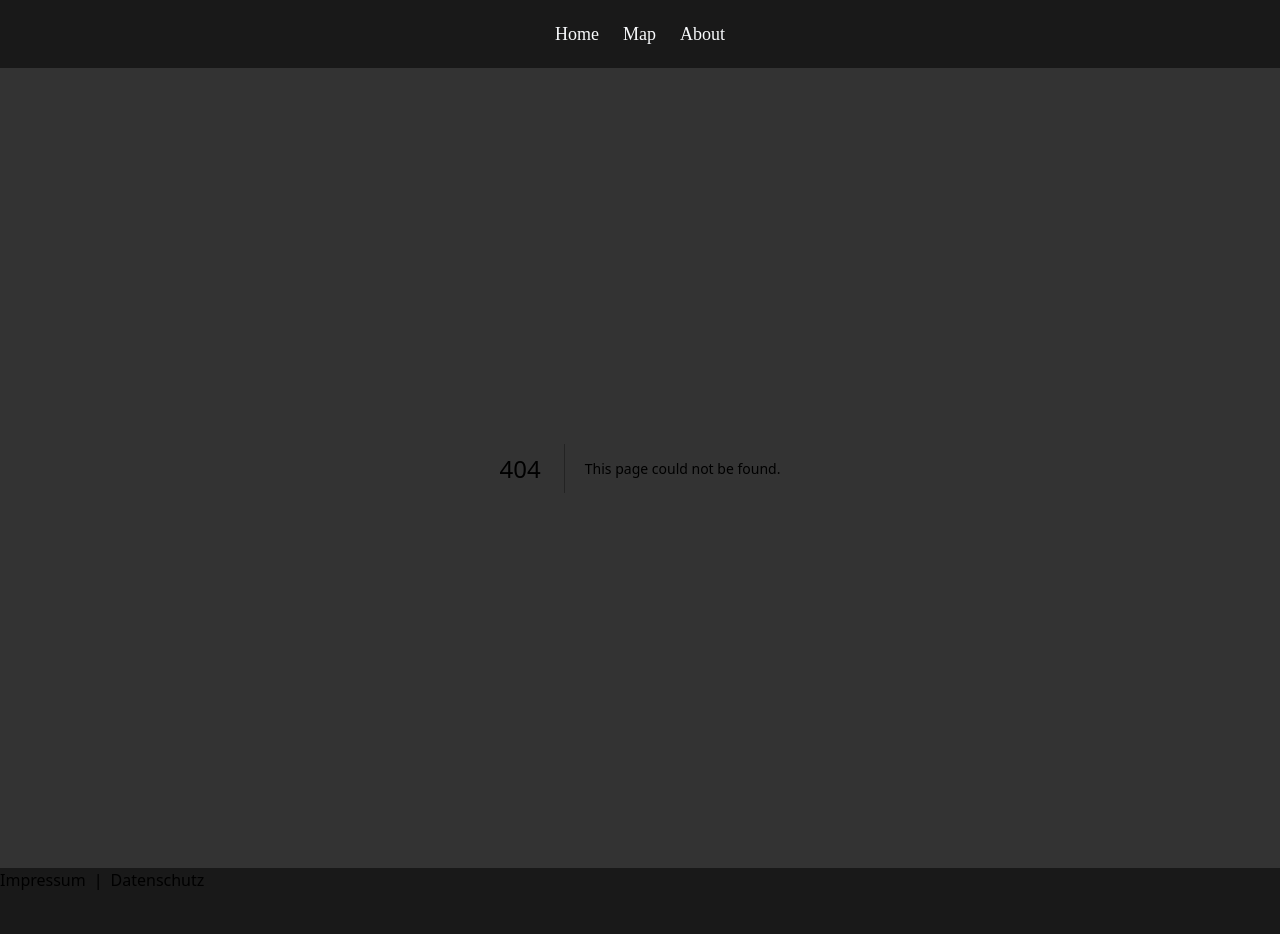
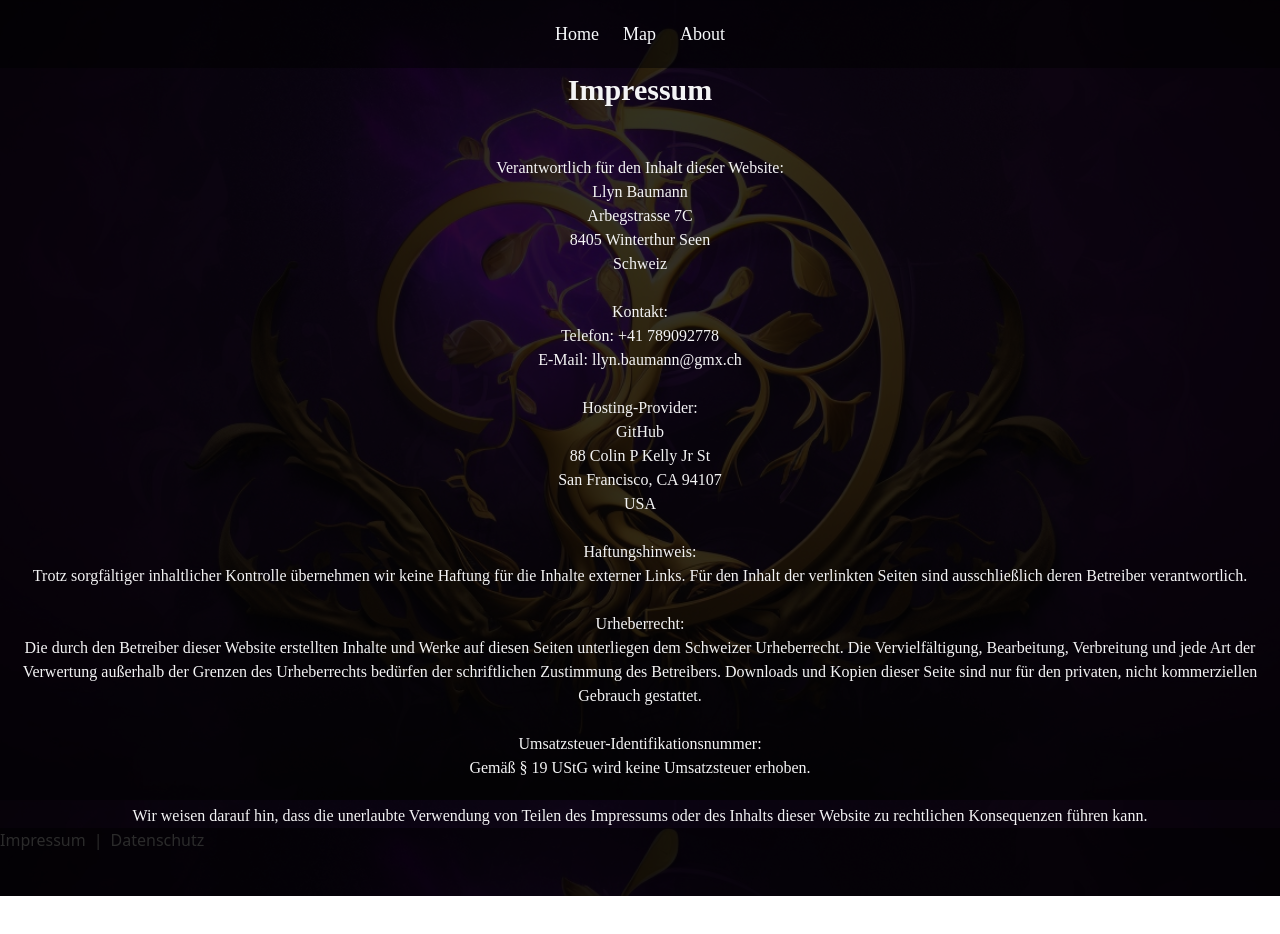
Before and after one commit to LlynBaum/LlynBaum.github.io, a Next.js app in the folder Website/mythical-creatures-zoo/: page /imprint in a window 1280 px wide. Before the commit this address had no page. After the commit the page ends 896 px from the top, so only its background shows below. Built offline with nearby package versions, Linux system fonts and the light colour scheme.

Commit message:
impressum

```diff
--- /dev/null
+++ b/Website/mythical-creatures-zoo/pages/imprint/index.tsx
@@ -0,0 +1,46 @@
+const Imprint = () => {
+    return(
+        <main>
+            <div className="text-center text-zinc-100">
+                <h1 className="text-3xl font-bold pt-1">Impressum</h1>
+                <br />
+                <br />
+
+                <h2>Verantwortlich für den Inhalt dieser Website:</h2>
+                <p>Llyn Baumann</p>
+                <p>Arbegstrasse 7C</p>
+                <p>8405 Winterthur Seen</p>
+                <p>Schweiz</p>
+                <br />
+
+                <h2>Kontakt:</h2>
+                <p>Telefon: +41 789092778</p>
+                <p>E-Mail: llyn.baumann@gmx.ch</p>
+                <br />
+
+                <h2>Hosting-Provider:</h2>
+                <p>GitHub</p>
+                <p>88 Colin P Kelly Jr St</p>
+                <p>San Francisco, CA 94107</p>
+                <p>USA</p>
+                <br />
+
+                <h2>Haftungshinweis:</h2>
+                <p>Trotz sorgfältiger inhaltlicher Kontrolle übernehmen wir keine Haftung für die Inhalte externer Links. Für den Inhalt der verlinkten Seiten sind ausschließlich deren Betreiber verantwortlich.</p>
+                <br />
+
+                <h2>Urheberrecht:</h2>
+                <p>Die durch den Betreiber dieser Website erstellten Inhalte und Werke auf diesen Seiten unterliegen dem Schweizer Urheberrecht. Die Vervielfältigung, Bearbeitung, Verbreitung und jede Art der Verwertung außerhalb der Grenzen des Urheberrechts bedürfen der schriftlichen Zustimmung des Betreibers. Downloads und Kopien dieser Seite sind nur für den privaten, nicht kommerziellen Gebrauch gestattet.</p>
+                <br />
+
+                <h2>Umsatzsteuer-Identifikationsnummer:</h2>
+                <p>Gemäß § 19 UStG wird keine Umsatzsteuer erhoben.</p>
+                <br />
+
+                <p>Wir weisen darauf hin, dass die unerlaubte Verwendung von Teilen des Impressums oder des Inhalts dieser Website zu rechtlichen Konsequenzen führen kann.</p>
+            </div>
+        </main>
+    )
+}
+
+export default Imprint;
```
